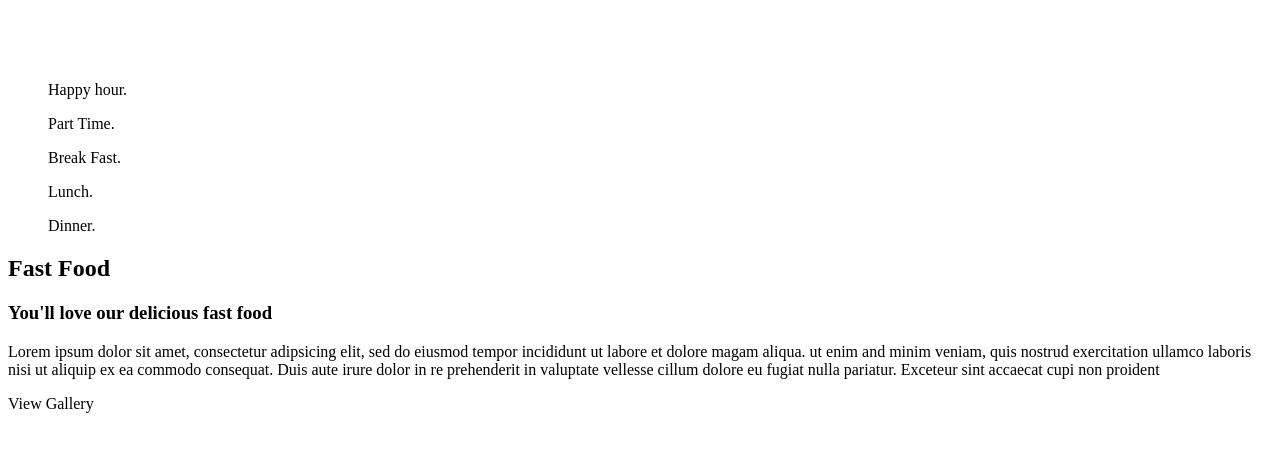
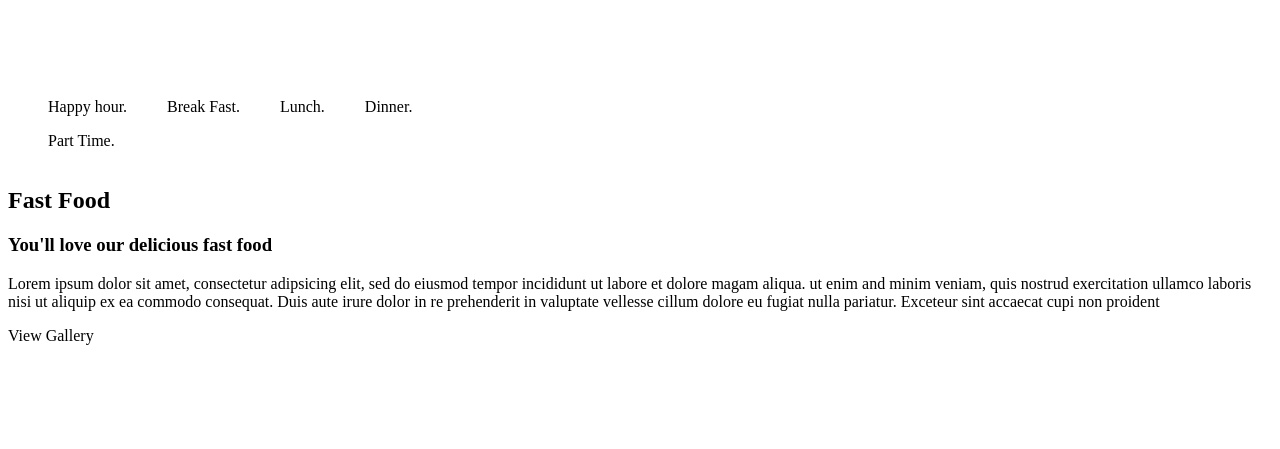
Before and after one commit to kiplangat15000/Anitas-kitchen-, a plain HTML site: page index.html in a window 1280 px wide. Shown: the part 29-478 px from the top of the page. Drawn offline with Linux system fonts and the light colour scheme.

Commit message:
Styling the offer id

```diff
--- a/index.css
+++ b/index.css
@@ -11,3 +11,11 @@
     background-size: cover;
     color: white;
 }
+
+
+#offers{
+    margin: 0 auto;
+    padding: 0.1% 0;
+    margin-right: 2px;
+    display: inline-flex;
+}
```
